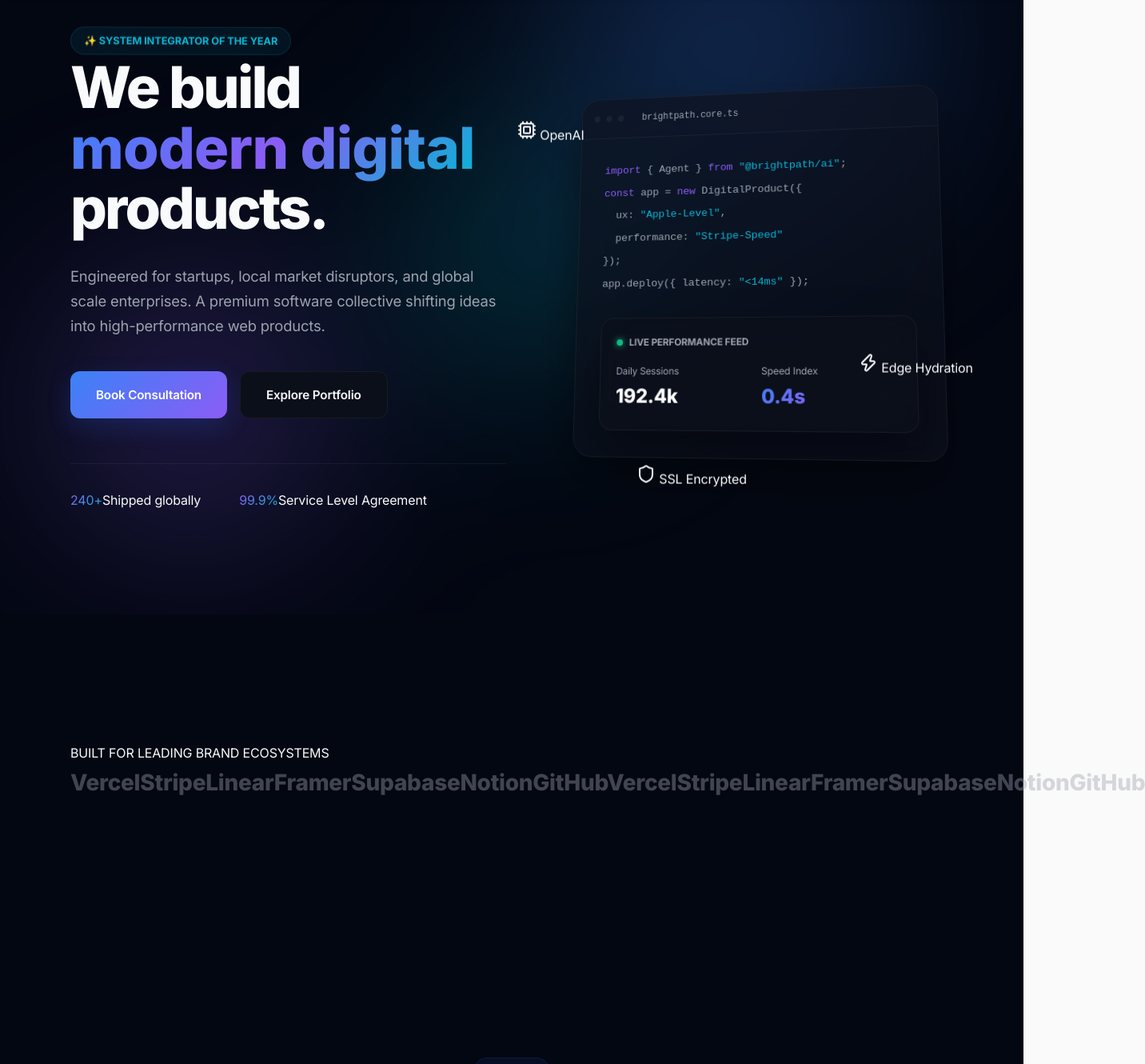
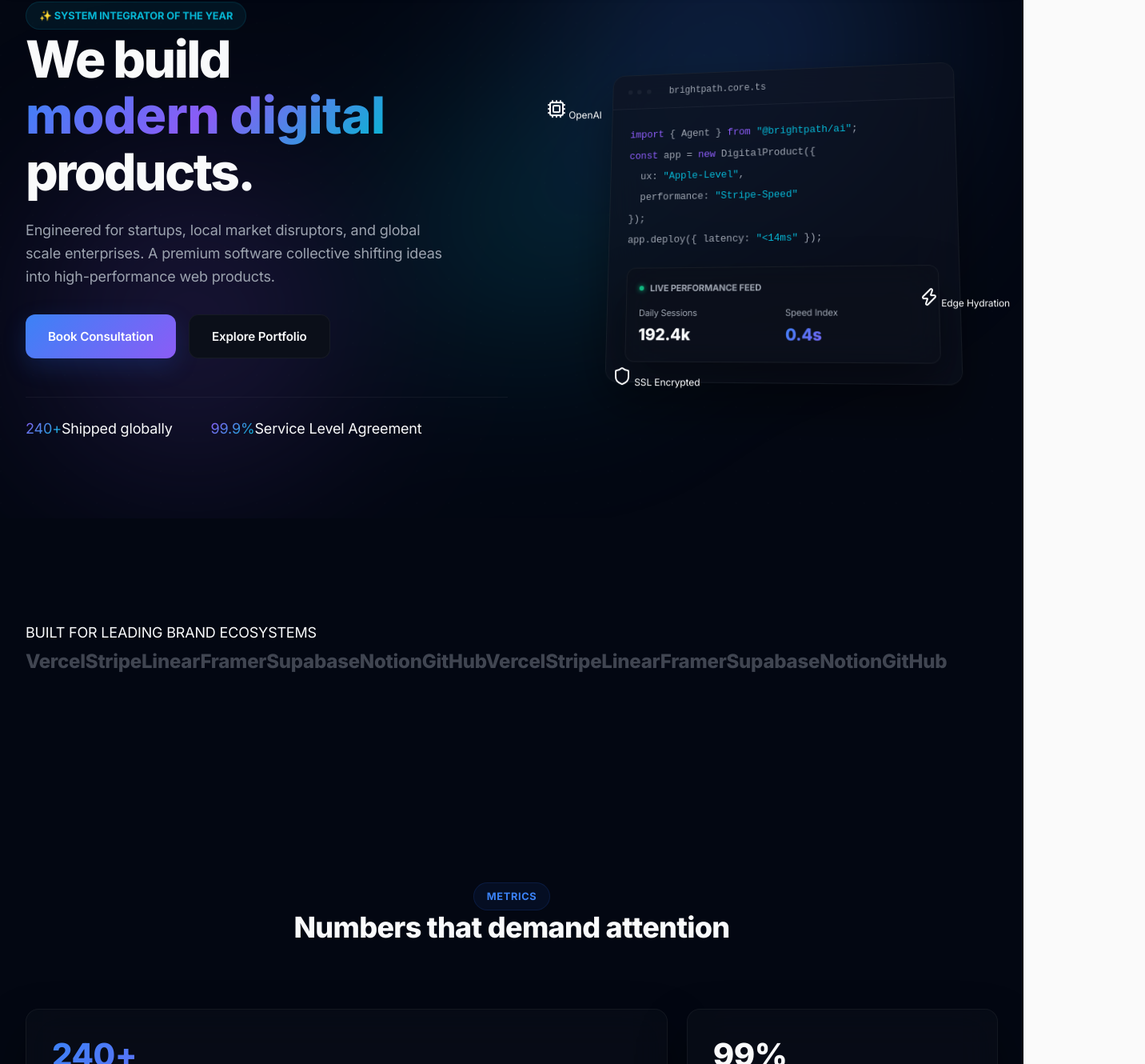
Before and after one commit to jitendradoriya66/BrightPath-Technologies, a Vue app: page / in a window 1280 px wide. Shown: the part 222-1552 px from the top of the page at 80% size, 1432 px wide, since content can reach past the window. Built offline with nearby package versions, Linux system fonts and the light colour scheme.

Commit message:
refactor: apply design audit rules for layout, spacing scale, card pad constraints and mobile responsiveness

```diff
--- a/src/App.vue
+++ b/src/App.vue
@@ -952,7 +952,7 @@
   color: var(--accent);
 }
 
-/* Header */
+/* Navbar */
 .navbar {
   position: sticky;
   top: 0;
@@ -961,7 +961,7 @@
 }
 
 .navbar.scrolled {
-  box-shadow: 0 4px 20px rgba(0, 0, 0, 0.1);
+  box-shadow: 0 4px 30px rgba(0, 0, 0, 0.05);
   border-bottom: 1px solid var(--border);
 }
 
@@ -1019,6 +1019,7 @@
 .nav-link {
   color: var(--muted);
   font-weight: 500;
+  font-size: 0.95rem;
   transition: var(--transition-fast);
 }
 
@@ -1064,24 +1065,33 @@
   }
 }
 
-/* Mobile Menu */
+/* Mobile Menu Drawer style */
 .mobile-menu {
   position: absolute;
   top: 80px;
   left: 0;
   width: 100%;
-  padding: 1.5rem;
+  padding: 2rem 1.5rem;
   display: flex;
   flex-direction: column;
-  gap: 1.25rem;
+  gap: 1.5rem;
   border-bottom: 1px solid var(--border);
+  animation: slideDown 0.3s ease-out forwards;
+}
+
+@keyframes slideDown {
+  from { transform: translateY(-10px); opacity: 0; }
+  to { transform: translateY(0); opacity: 1; }
 }
 
 /* Hero Section */
 .hero-section {
   overflow: hidden;
-  padding: 8rem 0;
+  padding: 6rem 0;
   position: relative;
+  display: flex;
+  align-items: center;
+  min-height: 80vh;
 }
 
 .hero-grid-background {
@@ -1111,7 +1121,7 @@
 .aurora-blob {
   position: absolute;
   border-radius: 50%;
-  opacity: 0.25;
+  opacity: 0.2;
 }
 
 .aurora-1 {
@@ -1151,6 +1161,7 @@
   .hero-container {
     grid-template-columns: 1fr;
     text-align: center;
+    gap: 3rem;
   }
 }
 
@@ -1161,24 +1172,19 @@
 }
 
 .hero-title {
-  font-size: 4.5rem;
+  font-size: var(--h1-size);
   font-weight: 800;
   letter-spacing: -0.04em;
-  line-height: 1.05;
+  line-height: 1.1;
+  margin-bottom: 1.5rem;
+}
+
+.hero-subtitle {
+  font-size: 1.125rem;
+  color: var(--muted);
   margin-bottom: 2rem;
-}
-
-@media (max-width: 768px) {
-  .hero-title {
-    font-size: 3rem;
-  }
-}
-
-.hero-subtitle {
-  font-size: 1.15rem;
-  color: var(--muted);
-  margin-bottom: 2.5rem;
   max-width: 540px;
+  line-height: 1.6;
 }
 
 @media (max-width: 992px) {
@@ -1191,7 +1197,7 @@
 .hero-actions {
   display: flex;
   gap: 1rem;
-  margin-bottom: 3.5rem;
+  margin-bottom: 3rem;
 }
 
 @media (max-width: 992px) {
@@ -1200,12 +1206,22 @@
   }
 }
 
+@media (max-width: 480px) {
+  .hero-actions {
+    flex-direction: column;
+    width: 100%;
+  }
+  .hero-actions .btn {
+    width: 100%;
+  }
+}
+
 .hero-metrics {
   display: flex;
   align-items: center;
   gap: 1.5rem;
   border-top: 1px solid var(--border);
-  padding-top: 2rem;
+  padding-top: 1.5rem;
 }
 
 @media (max-width: 992px) {
@@ -1230,16 +1246,16 @@
 
 .hero-bento-glass {
   width: 100%;
-  max-width: 460px;
-  border-radius: 24px;
+  max-width: 440px;
+  border-radius: 16px;
   overflow: hidden;
-  box-shadow: 0 30px 60px rgba(0,0,0,0.3);
-  transition: transform 0.1s ease-out;
+  box-shadow: 0 30px 60px rgba(0,0,0,0.25);
+  transition: transform 0.15s ease-out;
 }
 
 .bento-header {
   background-color: rgba(15, 23, 42, 0.4);
-  padding: 1rem;
+  padding: 0.75rem 1.25rem;
   display: flex;
   align-items: center;
   border-bottom: 1px solid var(--border);
@@ -1247,12 +1263,12 @@
 
 .bento-dots {
   display: flex;
-  gap: 0.5rem;
+  gap: 0.4rem;
 }
 
 .bento-dots span {
-  width: 8px;
-  height: 8px;
+  width: 6px;
+  height: 6px;
   border-radius: 50%;
   background-color: var(--border);
 }
@@ -1265,44 +1281,44 @@
 }
 
 .bento-body {
-  padding: 2rem;
+  padding: 1.5rem;
   background-color: rgba(15, 23, 42, 0.2);
 }
 
 .code-panel {
   font-family: monospace;
-  font-size: 0.85rem;
+  font-size: 0.8rem;
   color: var(--muted);
   display: flex;
   flex-direction: column;
-  gap: 0.4rem;
-  margin-bottom: 2rem;
+  gap: 0.35rem;
+  margin-bottom: 1.5rem;
 }
 
 .keyword { color: var(--secondary); }
 .string { color: var(--accent); }
 
 .bento-stats-panel {
-  padding: 1.25rem;
-  border-radius: 16px;
+  padding: 1rem;
+  border-radius: 12px;
 }
 
 .bento-stats-header {
   display: flex;
   align-items: center;
   gap: 0.5rem;
-  font-size: 0.75rem;
+  font-size: 0.7rem;
   font-weight: 700;
   color: var(--muted);
-  margin-bottom: 1rem;
+  margin-bottom: 0.75rem;
 }
 
 .indicator-active {
-  width: 8px;
-  height: 8px;
+  width: 6px;
+  height: 6px;
   border-radius: 50%;
   background-color: var(--success);
-  box-shadow: 0 0 8px var(--success);
+  box-shadow: 0 0 6px var(--success);
 }
 
 .bento-metric-row {
@@ -1316,12 +1332,12 @@
 }
 
 .bento-metric-row .num {
-  font-size: 1.5rem;
+  font-size: 1.25rem;
   font-weight: 800;
 }
 
 .bento-metric-row .subtext {
-  font-size: 0.75rem;
+  font-size: 0.7rem;
   color: var(--muted);
 }
 
@@ -1336,15 +1352,18 @@
 
 .tech-tag {
   position: absolute;
-}
-
-.badge-1 { top: 10%; left: -10%; }
+  font-size: 0.75rem;
+  padding: 0.35rem 0.75rem;
+  border-radius: 8px;
+}
+
+.badge-1 { top: 10%; left: -5%; }
 .badge-2 { bottom: 20%; right: -5%; }
-.badge-3 { bottom: -10%; left: 20%; }
+.badge-3 { bottom: -5%; left: 10%; }
 
 /* Trusted Partners */
 .partner-logo {
-  font-size: 1.75rem;
+  font-size: 1.5rem;
   font-weight: 800;
   color: var(--muted);
   opacity: 0.4;
@@ -1355,7 +1374,7 @@
   display: grid;
   grid-template-columns: repeat(3, 1fr);
   gap: 1.5rem;
-  margin-top: 3rem;
+  margin-top: 2rem;
 }
 
 @media (max-width: 992px) {
@@ -1365,19 +1384,19 @@
 }
 
 .stats-bento-card {
-  padding: 2.5rem;
-  border-radius: 24px;
+  padding: 2rem;
+  border-radius: 16px;
   border: 1px solid var(--border);
   display: flex;
   flex-direction: column;
   justify-content: space-between;
-  min-height: 200px;
+  min-height: 180px;
   transition: var(--transition-smooth);
 }
 
 .stats-bento-card:hover {
   border-color: var(--primary);
-  box-shadow: 0 10px 30px rgba(0,0,0,0.1);
+  box-shadow: 0 10px 30px rgba(0,0,0,0.05);
 }
 
 .bento-large {
@@ -1401,14 +1420,14 @@
 }
 
 .bento-val {
-  font-size: 3rem;
+  font-size: 2.5rem;
   font-weight: 800;
-  margin-bottom: 1rem;
+  margin-bottom: 0.5rem;
 }
 
 .bento-lbl {
   color: var(--muted);
-  font-size: 1.1rem;
+  font-size: 1rem;
 }
 
 /* Asymmetric Capabilities Section */
--- a/src/index.css
+++ b/src/index.css
@@ -16,8 +16,12 @@
   --glass-bg: rgba(255, 255, 255, 0.65);
   --glass-border: rgba(255, 255, 255, 0.4);
 
-  /* Typography */
+  /* Typography Scale */
   --font-family: 'Inter', system-ui, -apple-system, sans-serif;
+  --h1-size: 4rem; /* 64px */
+  --h2-size: 2.25rem; /* 36px */
+  --h3-size: 1.5rem; /* 24px */
+  --body-size: 1.125rem; /* 18px */
 
   /* Transition Definitions */
   --transition-smooth: all 0.5s cubic-bezier(0.16, 1, 0.3, 1);
@@ -62,6 +66,7 @@
   -moz-osx-font-smoothing: grayscale;
   overflow-x: hidden;
   transition: var(--transition-smooth);
+  font-size: var(--body-size);
 }
 
 a {
@@ -77,9 +82,9 @@
 /* Grid & Layout System based on 8pt Grid with Luxury Spacing */
 .container {
   width: 100%;
-  max-width: 1200px;
+  max-width: 1280px;
   margin: 0 auto;
-  padding: 0 3rem;
+  padding: 0 2rem;
 }
 
 @media (max-width: 768px) {
@@ -89,22 +94,55 @@
 }
 
 section {
-  padding: 10rem 0;
+  padding: 8rem 0;
   position: relative;
+  overflow: hidden;
 }
 
 @media (max-width: 768px) {
   section {
-    padding: 6rem 0;
+    padding: 5rem 0;
   }
 }
 
 /* Typography styles */
-h1, h2, h3, h4, h5, h6 {
+h1 {
+  font-size: var(--h1-size);
   font-weight: 800;
   line-height: 1.15;
   color: var(--dark);
   letter-spacing: -0.03em;
+}
+
+h2 {
+  font-size: var(--h2-size);
+  font-weight: 800;
+  line-height: 1.2;
+  color: var(--dark);
+  letter-spacing: -0.02em;
+}
+
+h3 {
+  font-size: var(--h3-size);
+  font-weight: 700;
+  line-height: 1.25;
+  color: var(--dark);
+}
+
+/* Responsive Font Scale */
+@media (max-width: 1024px) {
+  :root {
+    --h1-size: 3rem; /* 48px */
+    --h2-size: 2rem;
+    --body-size: 1rem; /* 16px */
+  }
+}
+
+@media (max-width: 768px) {
+  :root {
+    --h1-size: 2.125rem; /* 34px */
+    --h2-size: 1.75rem;
+  }
 }
 
 .text-gradient {
@@ -140,7 +178,7 @@
   align-items: center;
   justify-content: center;
   gap: 0.75rem;
-  padding: 1rem 2rem;
+  padding: 0.875rem 1.75rem;
   border-radius: 12px;
   font-weight: 600;
   cursor: pointer;
@@ -158,7 +196,7 @@
 }
 
 .btn-primary:hover {
-  transform: translateY(-3px);
+  transform: translateY(-2px);
   box-shadow: 0 20px 40px rgba(37, 99, 235, 0.35);
 }
 
@@ -169,7 +207,7 @@
 }
 
 .btn-secondary:hover {
-  transform: translateY(-3px);
+  transform: translateY(-2px);
   background: var(--border);
 }
 
@@ -180,7 +218,7 @@
 }
 
 .btn-accent:hover {
-  transform: translateY(-3px);
+  transform: translateY(-2px);
   box-shadow: 0 20px 40px rgba(6, 182, 212, 0.35);
 }
 
@@ -188,24 +226,14 @@
 .section-header {
   text-align: center;
   max-width: 700px;
-  margin: 0 auto 6rem auto;
-}
-
-.section-header h2 {
-  font-size: 3.5rem;
-  margin-bottom: 1.5rem;
-}
-
-@media (max-width: 768px) {
-  .section-header h2 {
-    font-size: 2.5rem;
-  }
+  margin: 0 auto 5rem auto;
 }
 
 .section-header p {
   color: var(--muted);
-  font-size: 1.25rem;
+  font-size: 1.125rem;
   line-height: 1.6;
+  margin-top: 1rem;
 }
 
 /* Badges */
@@ -232,7 +260,7 @@
 /* Luxury animations */
 @keyframes float {
   0% { transform: translateY(0px) rotate(0deg); }
-  50% { transform: translateY(-16px) rotate(1deg); }
+  50% { transform: translateY(-12px) rotate(0.5deg); }
   100% { transform: translateY(0px) rotate(0deg); }
 }
 
@@ -243,7 +271,7 @@
 
 @keyframes pulse-slow {
   0%, 100% { opacity: 0.3; transform: scale(1); }
-  50% { opacity: 0.6; transform: scale(1.05); }
+  50% { opacity: 0.5; transform: scale(1.03); }
 }
 
 @keyframes slide-infinite {
@@ -256,11 +284,11 @@
 }
 
 .animate-spin-slow {
-  animation: spin-slow 30s linear infinite;
+  animation: spin-slow 40s linear infinite;
 }
 
 .animate-pulse-slow {
-  animation: pulse-slow 6s ease-in-out infinite;
+  animation: pulse-slow 8s ease-in-out infinite;
 }
 
 /* Hide scrollbars */
```
